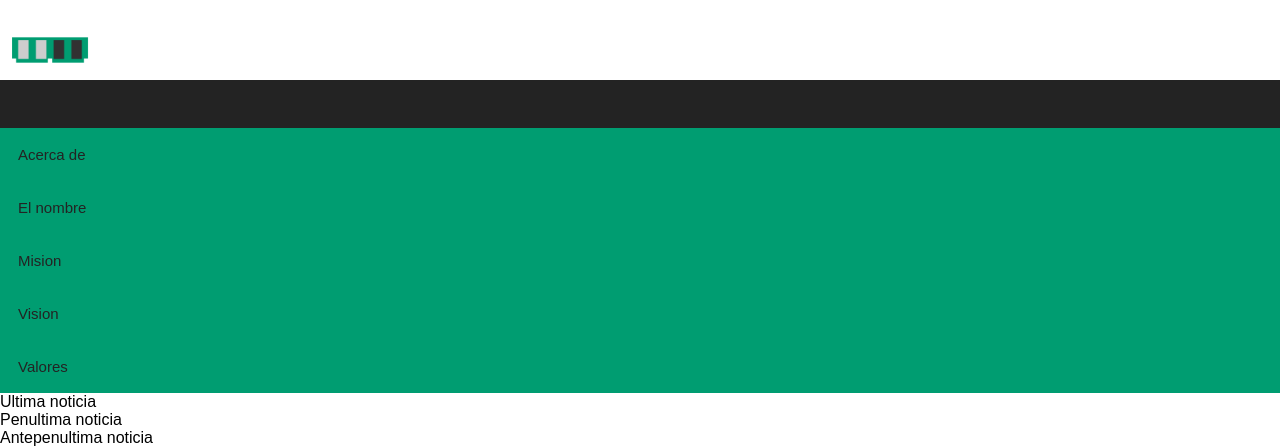
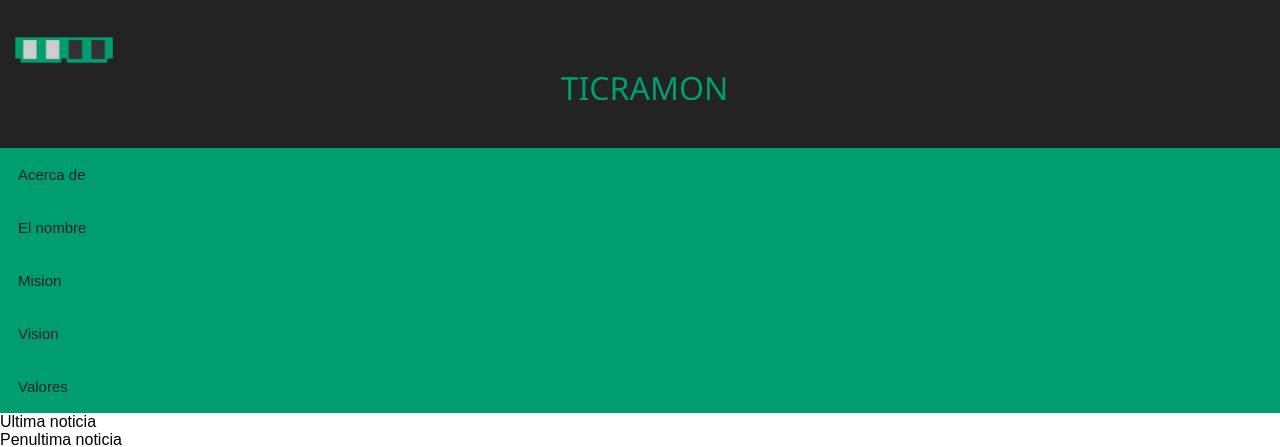
Before and after one commit to ticramon/ticramonws, a PHP site: page / in a window 1280 px wide. Shown: the top 447 px of the page. Run offline with PHP 8.4, Linux system fonts and the light colour scheme.

Commit message:
05 de Febrero de 2024

```diff
--- a/css/ticramon.css
+++ b/css/ticramon.css
@@ -18,23 +18,29 @@
 }
 
 #encabezado{
-    height: 10vh;
+    height: 100px;
+    color: #009d71;
+    background-color: #232323;
 }
 #encabezado #logo{
     display: inline-block;
     margin: 0;
     border: 0;
     padding: 0;
-    width: 100px;
+    width: 10%;
     height: 100px;
     left: 0;
     top: 0;
 }
 #encabezado #nombreSitio{
-    display: inline-block;
+  width: 80%;
+    height: 100px;
+  display: inline-block;
     font-size: xx-large;
     text-transform: uppercase;
     font-family: 'Segoe UI', Tahoma, Geneva, Verdana, sans-serif;
+    padding: 30px 0;
+  text-align: center;
 }
 
 a, a:link, a:visited {
```
